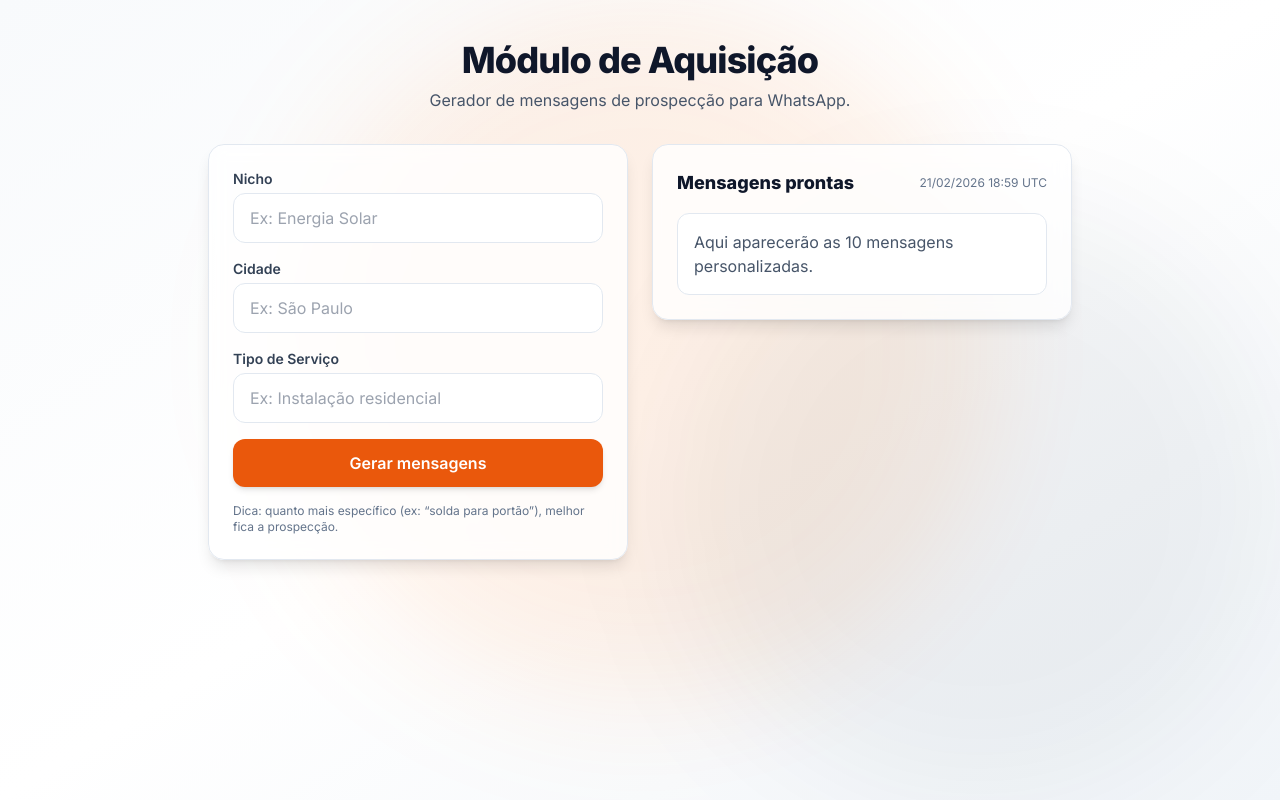
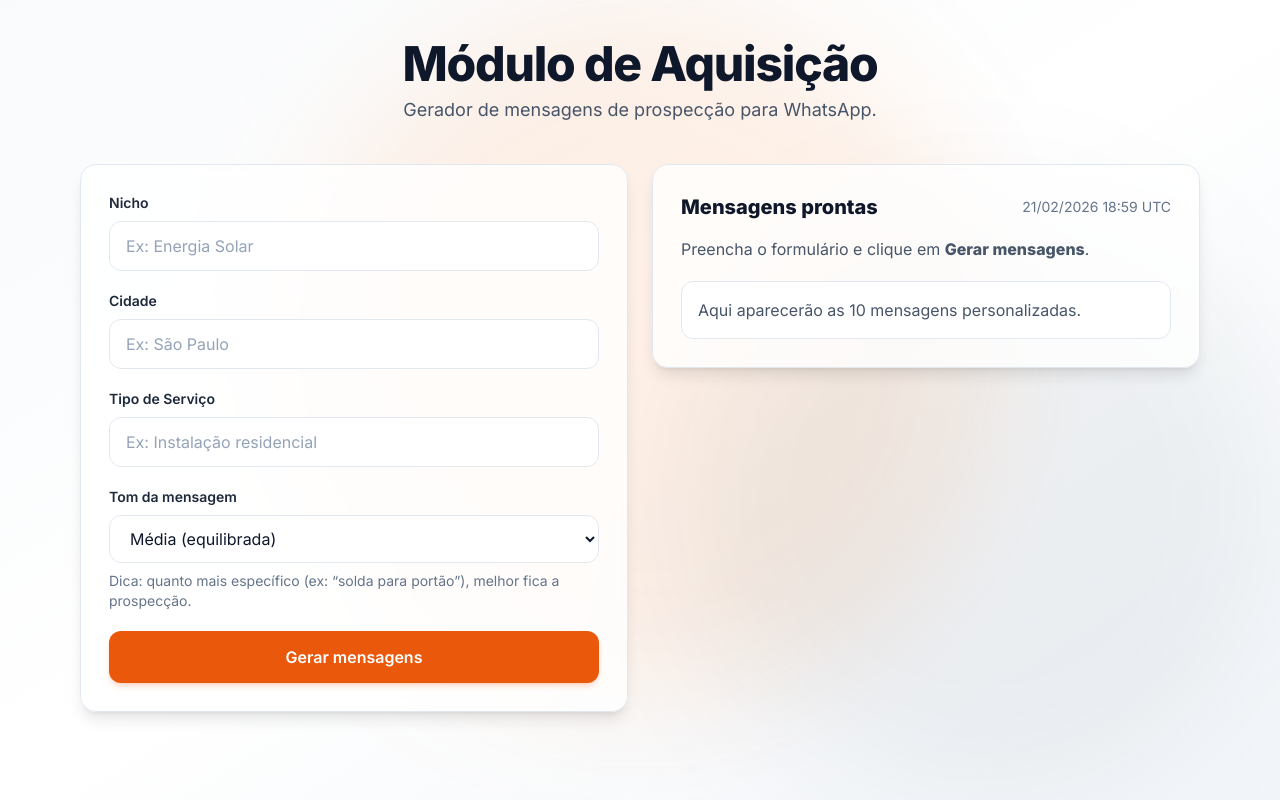
Before and after one commit to wanderson96santos04-hash/fecha-instalacao, a FastAPI app: page /acquisition in a window 1280 px wide. Run offline with FastAPI, Linux system fonts and the light colour scheme; parts of the project's set-up code (start-up, migrations or seed data) failed here and were passed over; some libraries are stand-ins or nearby versions.

Commit message:
feat: acquisition modes + generate GET fallback

```diff
--- a/app/templates/acquisition/acquisition.html
+++ b/app/templates/acquisition/acquisition.html
@@ -1,98 +1,195 @@
 {% extends "base.html" %}
 
 {% block body %}
-{% set f = form if form else {} %}
-
-<div class="w-full">
-  <div class="max-w-4xl mx-auto px-4 py-10">
-    <div class="text-center mb-8">
-      <h1 class="text-3xl md:text-4xl font-extrabold tracking-tight text-slate-900">
+<main class="flex-1">
+  <div class="max-w-6xl mx-auto px-4 py-10">
+    <header class="text-center mb-10">
+      <h1 class="text-4xl md:text-5xl font-extrabold tracking-tight text-slate-900">
         Módulo de Aquisição
       </h1>
-      <p class="mt-2 text-slate-600">
+      <p class="mt-2 text-slate-600 text-lg">
         Gerador de mensagens de prospecção para WhatsApp.
       </p>
-    </div>
+    </header>
 
-    <div class="grid gap-6 md:grid-cols-2 items-start">
-      <!-- Card Form -->
-      <div class="bg-white/80 backdrop-blur rounded-2xl shadow-lg border border-slate-200 p-6">
-        <form method="POST" action="{{ request.url_for('acquisition_generate') }}" class="space-y-4">
+    <div class="grid grid-cols-1 lg:grid-cols-2 gap-6 items-start">
+      <!-- FORM -->
+      <section class="bg-white/80 backdrop-blur rounded-2xl shadow-lg border border-slate-200 p-6 md:p-7">
+        <form method="get" action="/acquisition/generate" class="space-y-5">
           <div>
-            <label class="block text-sm font-semibold text-slate-700 mb-1">Nicho</label>
+            <label class="block text-sm font-semibold text-slate-800 mb-2">Nicho</label>
             <input
               name="nicho"
-              type="text"
-              class="w-full rounded-xl border border-slate-200 bg-white px-4 py-3 text-slate-900 outline-none focus:ring-4 focus:ring-orange-200 focus:border-orange-400"
+              value="{{ nicho|default('') }}"
+              class="w-full rounded-xl border border-slate-200 bg-white px-4 py-3 text-slate-900 placeholder-slate-400 focus:outline-none focus:ring-2 focus:ring-brand-600/30 focus:border-brand-600"
               placeholder="Ex: Energia Solar"
-              value="{{ f.get('nicho', '') }}"
+              required
             />
           </div>
 
           <div>
-            <label class="block text-sm font-semibold text-slate-700 mb-1">Cidade</label>
+            <label class="block text-sm font-semibold text-slate-800 mb-2">Cidade</label>
             <input
               name="cidade"
-              type="text"
-              class="w-full rounded-xl border border-slate-200 bg-white px-4 py-3 text-slate-900 outline-none focus:ring-4 focus:ring-orange-200 focus:border-orange-400"
+              value="{{ cidade|default('') }}"
+              class="w-full rounded-xl border border-slate-200 bg-white px-4 py-3 text-slate-900 placeholder-slate-400 focus:outline-none focus:ring-2 focus:ring-brand-600/30 focus:border-brand-600"
               placeholder="Ex: São Paulo"
-              value="{{ f.get('cidade', '') }}"
+              required
             />
           </div>
 
           <div>
-            <label class="block text-sm font-semibold text-slate-700 mb-1">Tipo de Serviço</label>
+            <label class="block text-sm font-semibold text-slate-800 mb-2">Tipo de Serviço</label>
             <input
               name="servico"
-              type="text"
-              class="w-full rounded-xl border border-slate-200 bg-white px-4 py-3 text-slate-900 outline-none focus:ring-4 focus:ring-orange-200 focus:border-orange-400"
+              value="{{ servico|default('') }}"
+              class="w-full rounded-xl border border-slate-200 bg-white px-4 py-3 text-slate-900 placeholder-slate-400 focus:outline-none focus:ring-2 focus:ring-brand-600/30 focus:border-brand-600"
               placeholder="Ex: Instalação residencial"
-              value="{{ f.get('servico', '') }}"
+              required
             />
+          </div>
+
+          <div>
+            <label class="block text-sm font-semibold text-slate-800 mb-2">
+              Tom da mensagem
+            </label>
+
+            <select
+              name="mode"
+              class="w-full rounded-xl border border-slate-200 bg-white px-4 py-3 text-slate-900 focus:outline-none focus:ring-2 focus:ring-brand-600/30 focus:border-brand-600"
+            >
+              {% set m = mode|default('media') %}
+              <option value="curta" {% if m == 'curta' %}selected{% endif %}>Curta (direta)</option>
+              <option value="media" {% if m == 'media' %}selected{% endif %}>Média (equilibrada)</option>
+              <option value="agressiva" {% if m == 'agressiva' %}selected{% endif %}>Agressiva (foco em fechamento)</option>
+            </select>
+
+            <p class="mt-2 text-sm text-slate-500">
+              Dica: quanto mais específico (ex: “solda para portão”), melhor fica a prospecção.
+            </p>
           </div>
 
           <button
             type="submit"
-            class="w-full rounded-xl bg-brand-600 hover:bg-brand-700 text-white font-semibold py-3 shadow-md transition"
+            class="w-full rounded-xl bg-brand-600 hover:bg-brand-700 text-white font-semibold py-3.5 shadow-md shadow-brand-600/20 transition"
           >
             Gerar mensagens
           </button>
+        </form>
+      </section>
 
-          <p class="text-xs text-slate-500">
-            Dica: quanto mais específico (ex: “solda para portão”), melhor fica a prospecção.
-          </p>
-        </form>
-      </div>
-
-      <!-- Card Result -->
-      <div class="bg-white/80 backdrop-blur rounded-2xl shadow-lg border border-slate-200 p-6">
-        <div class="flex items-center justify-between">
-          <h2 class="text-lg font-bold text-slate-900">Mensagens prontas</h2>
-          <span class="text-xs text-slate-500">{{ now.strftime("%d/%m/%Y %H:%M") }} UTC</span>
+      <!-- RESULTS -->
+      <section class="bg-white/80 backdrop-blur rounded-2xl shadow-lg border border-slate-200 p-6 md:p-7">
+        <div class="flex items-center justify-between gap-4">
+          <h2 class="text-xl font-extrabold text-slate-900">Mensagens prontas</h2>
+          <div class="text-sm text-slate-500">
+            {{ now.strftime("%d/%m/%Y %H:%M UTC") if now is defined else "" }}
+          </div>
         </div>
 
-        <div class="mt-4">
-          {% if messages and messages|length > 0 %}
-            <div class="space-y-3">
-              {% for m in messages %}
-                <div class="rounded-xl border border-slate-200 bg-white p-4">
-                  <div class="text-xs font-semibold text-slate-500 mb-2">Mensagem {{ loop.index }}</div>
-                  <div class="text-slate-800 leading-relaxed">{{ m }}</div>
+        {% if messages is defined and messages %}
+          <div class="mt-4 flex flex-wrap gap-2">
+            <button
+              id="copyAllBtn"
+              type="button"
+              class="inline-flex items-center gap-2 rounded-lg border border-slate-200 bg-white px-3 py-2 text-sm font-semibold text-slate-800 hover:bg-slate-50"
+            >
+              Copiar todas
+            </button>
+
+            <span id="toast" class="hidden text-sm font-semibold text-green-600">Copiado ✔</span>
+          </div>
+        {% else %}
+          <p class="mt-4 text-slate-600">
+            Preencha o formulário e clique em <b>Gerar mensagens</b>.
+          </p>
+        {% endif %}
+
+        <div class="mt-5 space-y-4" id="messagesWrap">
+          {% if messages is defined and messages %}
+            {% for msg in messages %}
+              <article class="rounded-xl border border-slate-200 bg-white p-4">
+                <div class="flex items-center justify-between gap-3 mb-2">
+                  <div class="text-sm font-semibold text-slate-500">Mensagem {{ loop.index }}</div>
+
+                  <button
+                    type="button"
+                    class="copyBtn inline-flex items-center gap-2 rounded-lg bg-slate-900 text-white px-3 py-1.5 text-sm font-semibold hover:bg-slate-800"
+                    data-message="{{ msg|replace('\r\n','\n')|replace('\r','\n') }}"
+                  >
+                    Copiar
+                  </button>
                 </div>
-              {% endfor %}
-            </div>
 
-            <div class="mt-4 text-xs text-slate-500">
-              Quer melhorar ainda mais? Depois eu faço um modo “curta / média / agressiva” e um botão “copiar”.
-            </div>
+                <div class="text-slate-900 leading-relaxed whitespace-pre-line">
+                  {{ msg }}
+                </div>
+              </article>
+            {% endfor %}
           {% else %}
             <div class="rounded-xl border border-slate-200 bg-white p-4 text-slate-600">
               Aqui aparecerão as 10 mensagens personalizadas.
             </div>
           {% endif %}
         </div>
-      </div>
+
+        {% if messages is defined and messages %}
+          <!-- Texto bem discreto, “premium” -->
+          <p class="mt-4 text-xs text-slate-400">
+            Dica: use “Copiar” e cole direto no WhatsApp.
+          </p>
+        {% endif %}
+      </section>
     </div>
   </div>
-</div>
+</main>
+
+<script>
+  (function () {
+    const toast = document.getElementById("toast");
+    const showToast = () => {
+      if (!toast) return;
+      toast.classList.remove("hidden");
+      clearTimeout(window.__toastTimer);
+      window.__toastTimer = setTimeout(() => toast.classList.add("hidden"), 1200);
+    };
+
+    const safeCopy = async (text) => {
+      try {
+        await navigator.clipboard.writeText(text);
+        showToast();
+      } catch (e) {
+        // fallback antigo
+        const ta = document.createElement("textarea");
+        ta.value = text;
+        document.body.appendChild(ta);
+        ta.select();
+        document.execCommand("copy");
+        document.body.removeChild(ta);
+        showToast();
+      }
+    };
+
+    // Copiar individual
+    document.querySelectorAll(".copyBtn").forEach((btn) => {
+      btn.addEventListener("click", () => {
+        const msg = btn.getAttribute("data-message") || "";
+        safeCopy(msg);
+      });
+    });
+
+    // Copiar todas
+    const copyAllBtn = document.getElementById("copyAllBtn");
+    if (copyAllBtn) {
+      copyAllBtn.addEventListener("click", () => {
+        const msgs = Array.from(document.querySelectorAll(".copyBtn"))
+          .map((b) => b.getAttribute("data-message") || "")
+          .filter(Boolean);
+
+        const text = msgs.map((m, i) => `Mensagem ${i + 1}\n${m}`).join("\n\n--------------------\n\n");
+        safeCopy(text);
+      });
+    }
+  })();
+</script>
 {% endblock %}
```
Also changed, not shown: app/modules/acquisition/router.py (+89 -23 lines).
